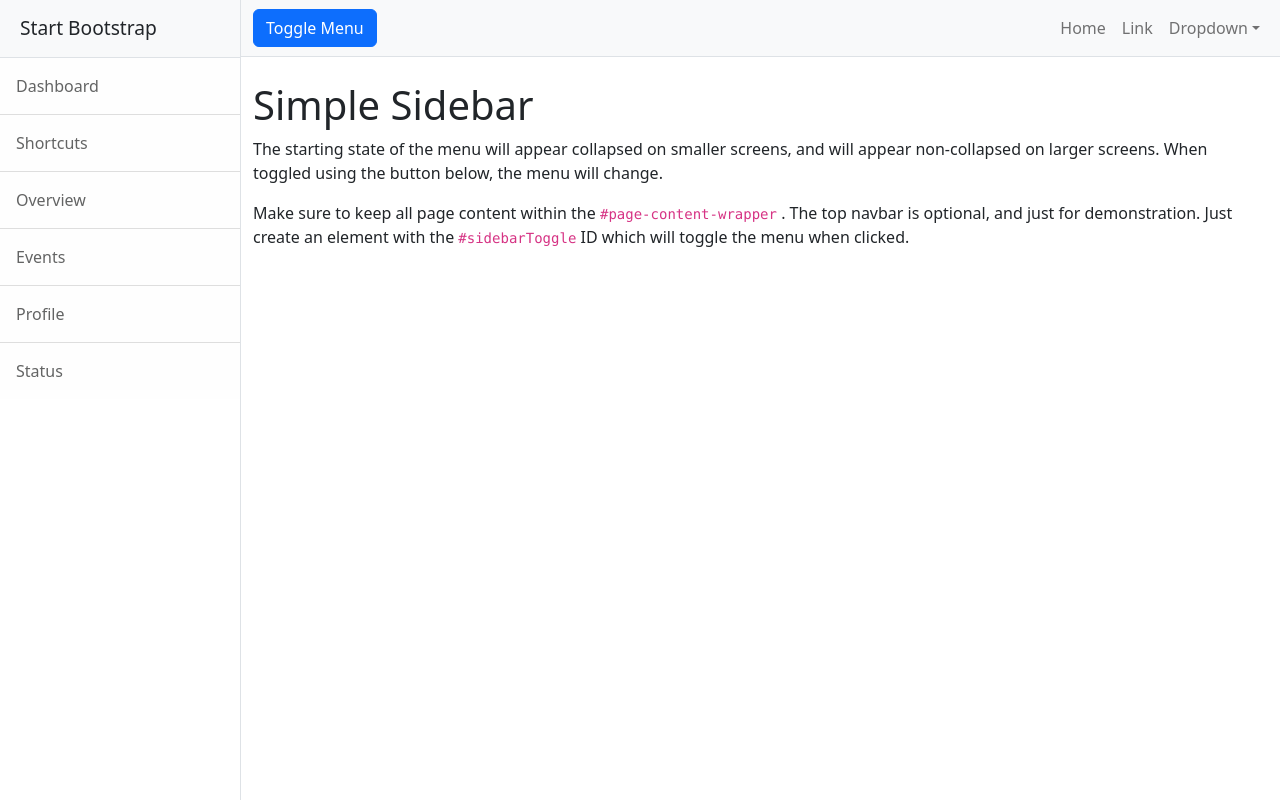
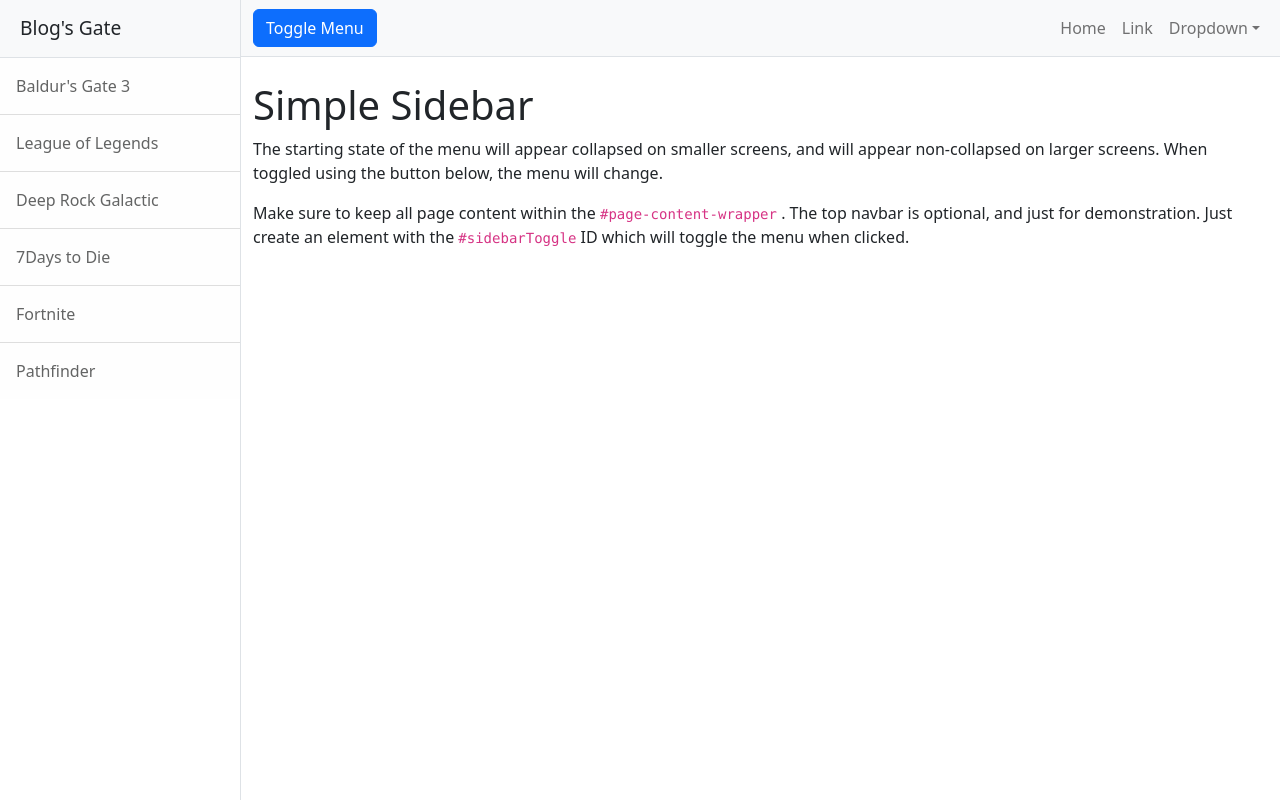
Before and after one commit to HajrudinRed/WebProgProject, a plain HTML site: page index.html in a window 1280 px wide. Drawn offline with nearby package versions, Linux system fonts and the light colour scheme.

Commit message:
Blog's Gate

```diff
--- a/index.html
+++ b/index.html
@@ -15,14 +15,14 @@
         <div class="d-flex" id="wrapper">
             <!-- Sidebar-->
             <div class="border-end bg-white" id="sidebar-wrapper">
-                <div class="sidebar-heading border-bottom bg-light">Start Bootstrap</div>
+                <div class="sidebar-heading border-bottom bg-light">Blog's Gate</div>
                 <div class="list-group list-group-flush">
-                    <a class="list-group-item list-group-item-action list-group-item-light p-3" href="#!">Dashboard</a>
-                    <a class="list-group-item list-group-item-action list-group-item-light p-3" href="#!">Shortcuts</a>
-                    <a class="list-group-item list-group-item-action list-group-item-light p-3" href="#!">Overview</a>
-                    <a class="list-group-item list-group-item-action list-group-item-light p-3" href="#!">Events</a>
-                    <a class="list-group-item list-group-item-action list-group-item-light p-3" href="#!">Profile</a>
-                    <a class="list-group-item list-group-item-action list-group-item-light p-3" href="#!">Status</a>
+                    <a class="list-group-item list-group-item-action list-group-item-light p-3" href="#!">Baldur's Gate 3</a>
+                    <a class="list-group-item list-group-item-action list-group-item-light p-3" href="#!">League of Legends</a>
+                    <a class="list-group-item list-group-item-action list-group-item-light p-3" href="#!">Deep Rock Galactic </a>
+                    <a class="list-group-item list-group-item-action list-group-item-light p-3" href="#!">7Days to Die</a>
+                    <a class="list-group-item list-group-item-action list-group-item-light p-3" href="#!">Fortnite</a>
+                    <a class="list-group-item list-group-item-action list-group-item-light p-3" href="#!">Pathfinder</a>
                 </div>
             </div>
             <!-- Page content wrapper-->
```
